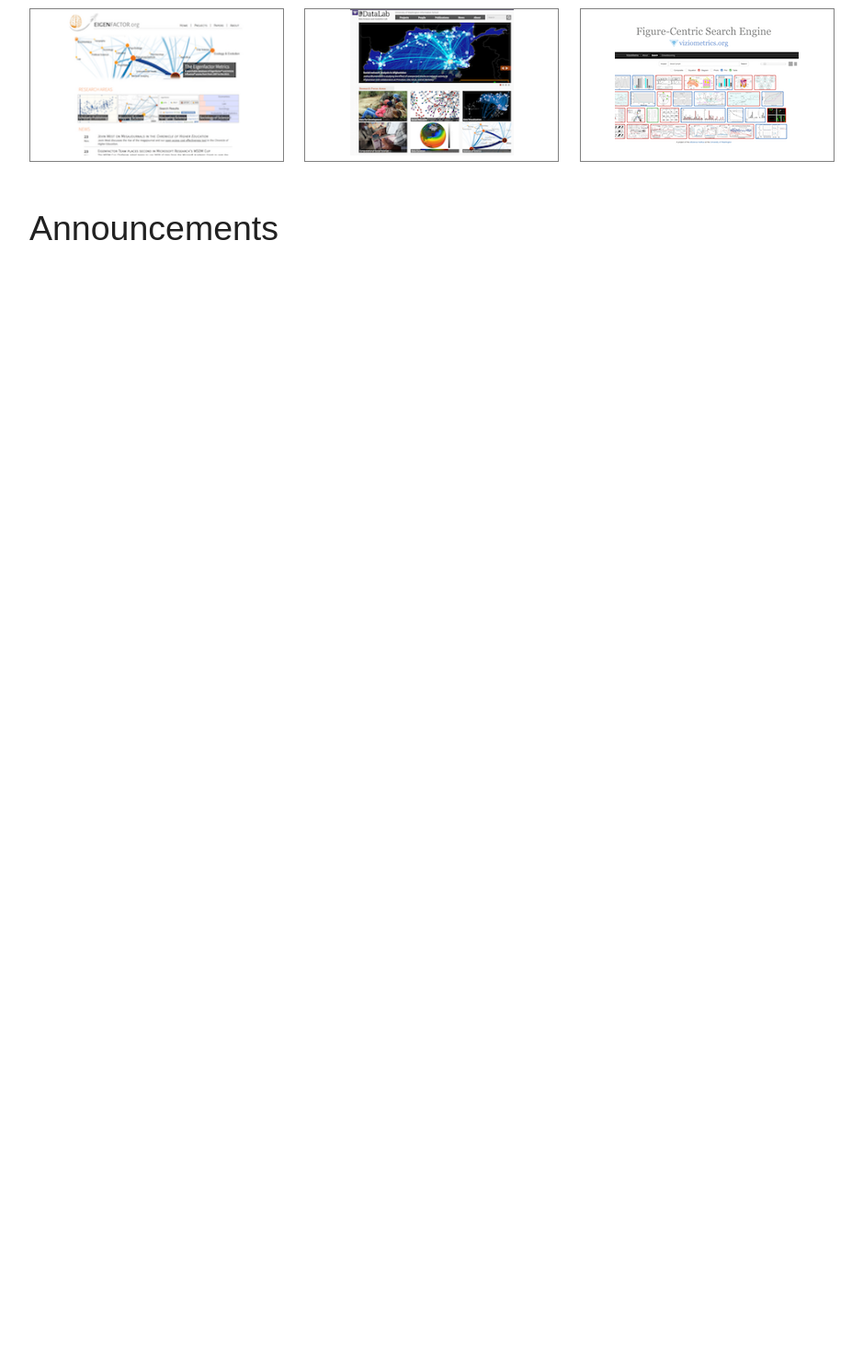
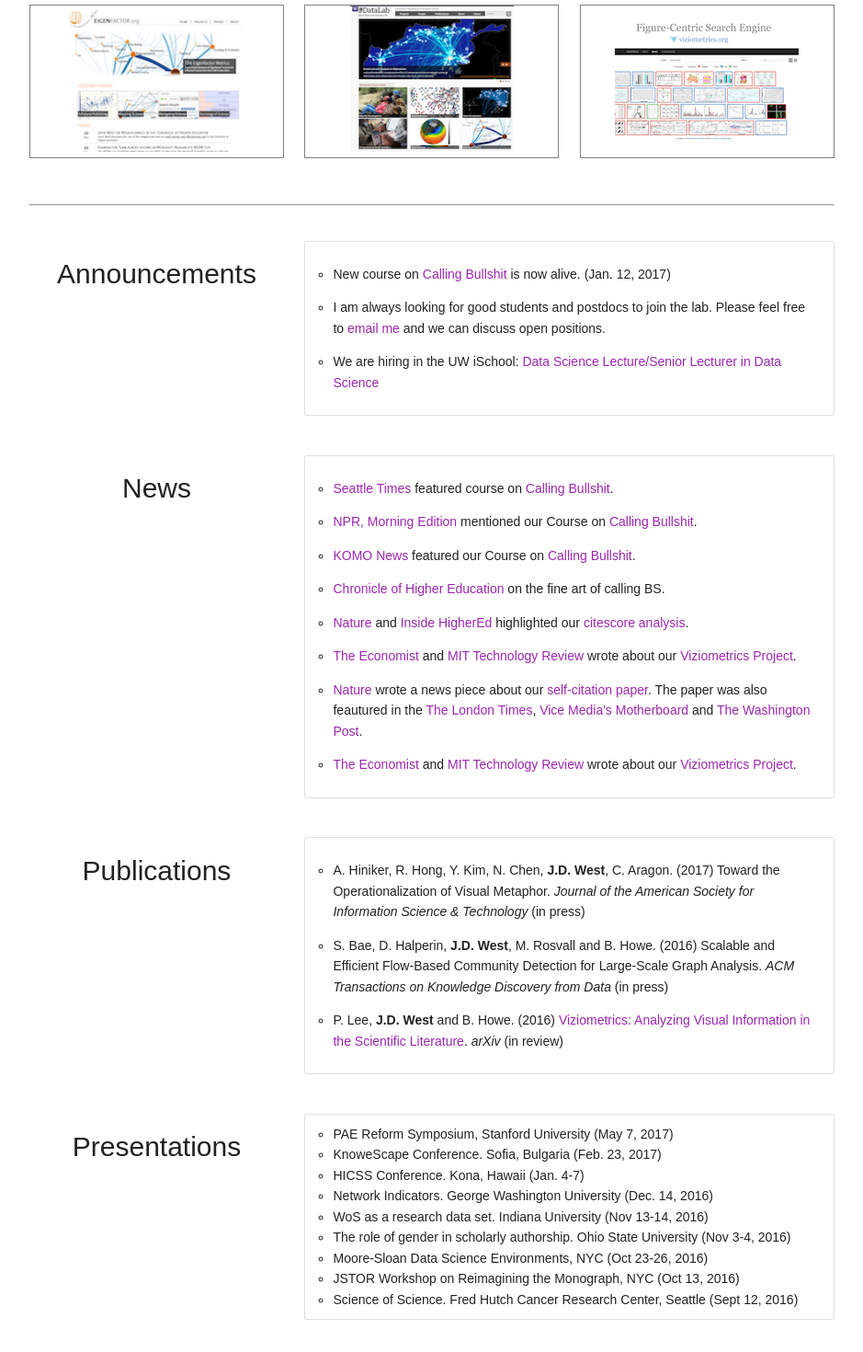
Before and after one commit to FXStrato/jevinsite, a React (Create React App) app: page / in a window 1280 px wide. Shown: the part 614-2084 px from the top of the page at 92% size, without its empty margins (170-1109 px from the left). Before the commit the page ends 928 px from the top, so only its background shows below. Built offline with nearby package versions, Linux system fonts and the light colour scheme; what react-tap-event-plugin would draw is missing.

Commit message:
Home page mostly done, missing footer

```diff
--- a/src/Data.js
+++ b/src/Data.js
@@ -10,7 +10,7 @@ import viziometricsImg from './img/viziometrics.png';
 
 
 //Drawer/tab links navlinks
-const drawerLinks = Immutable.List([{link: '/', body: 'Home'}, {link: '/publications', body: 'Publications'}, {link: '/teaching', body: 'Teaching'}, {link: '/presentations', body: 'Presentations'}, {link: '/bio', body: 'Bio'}, {link: '/cv', body: 'CV'},{link: '/news', body: 'News'}]);
+const drawerLinks = Immutable.List([{link: '/', body: 'Home'}, {link: '/research', body: 'Research'}, {link: '/publications', body: 'Publications'}, {link: '/teaching', body: 'Teaching'}, {link: '/presentations', body: 'Presentations'}, {link: '/bio', body: 'Bio'}, {link: '/cv', body: 'CV'},{link: '/news', body: 'News'}]);
 
 const homeData = Immutable.Map({
   summary: (
@@ -44,13 +44,98 @@ const homeData = Immutable.Map({
       </Col>
     </Row>
   ),
-  announcements: (
-    <Row>
-      <Col s={12}>
-        <h1>Announcements</h1>
-      </Col>
-    </Row>
-  )
+  announcements: [
+    {
+      title: '',
+      body: <p>New course on <a href="http://callingbullshit.org/">Calling Bullshit</a> is now alive. (Jan. 12, 2017)</p>
+    },
+    {
+      title: '',
+      body: <p>I am always looking for good students and postdocs to join the lab. Please feel free to <a href="mailto:jevinw@uw.edu">email me</a> and we can discuss open positions.</p>
+    },
+
+    {
+      title: '',
+      body: <p>We are hiring in the UW iSchool: <a href="https://ischool.uw.edu/about/jobs/faculty">Data Science Lecture/Senior Lecturer in Data Science</a></p>
+    },
+  ],
+  news: [
+    {
+      title: '',
+      body: <p><a href="http://www.seattletimes.com/seattle-news/education/uw-class-on-how-to-spot-fake-data-goes-viral-within-hours/">Seattle Times</a> featured course on <a href="http://callingbullshit.org/">Calling Bullshit</a>.</p>
+    },
+    {
+      title: '',
+      body: <p><a href="http://www.npr.org/2017/01/23/511165485/its-getting-harder-to-sort-out-truth-from-fiction">NPR, Morning Edition</a> mentioned our Course on <a href="http://callingbullshit.org/">Calling Bullshit</a>.</p>
+    },
+    {
+      title: '',
+      body: <p><a href="http://komonews.com/news/local/univeristy-of-washington-course-could-be-lesson-in-bs-literally">KOMO News</a> featured our Course on <a href="http://callingbullshit.org/">Calling Bullshit</a>.</p>
+    },
+    {
+      title: '',
+      body: <p><a href="http://www.chronicle.com/article/The-Fine-Art-of-Sniffing-Out/238907">Chronicle of Higher Education</a> on the fine art of calling BS.</p>
+    },
+    {
+      title: '',
+      body: <p><a href="http://www.nature.com/news/controversial-impact-factor-gets-a-heavyweight-rival-1.21131?WT.ec_id=NATURE-20161215&spMailingID=52992218&spUserID=MjA1NjA1MTczMQS2&spJobID=1062902411&spReportId=MTA2MjkwMjQxMQS2">Nature</a> and <a href="https://www.insidehighered.com/news/2016/12/14/exploring-citescore-elseviers-new-journal-impact-metrics">Inside HigherEd</a> highlighted our <a href="http://www.eigenfactor.org/projects/posts/citescore.php">citescore analysis</a>.</p>
+    },
+    {
+      title: '',
+      body: <p><a href="http://www.economist.com/news/science-and-technology/21700617-scientific-study-importance-diagrams-science-graphic-details">The Economist</a> and <a href="https://www.technologyreview.com/s/601589/the-first-visual-search-engine-for-scientific-diagrams/">MIT Technology Review</a> wrote about our <a href="http://viziometrics.org">Viziometrics Project</a>.</p>
+    },
+    {
+      title: '',
+      body: <p><a href="http://www.nature.com/news/men-cite-themselves-more-than-women-do-1.20176?WT.mc_id=TWT_NatureNews">Nature</a> wrote a news piece about our <a href="http://arxiv.org/abs/1607.00376">self-citation paper</a>. The paper was also feautured in the <a href="http://www.thetimes.co.uk/article/women-academics-trail-men-at-shameless-self-citation-xhb8gmzfs">The London Times</a>, <a href="http://motherboard.vice.com/read/manciting-study-finds-men-cite-their-own-science-papers-more-than-women">Vice Media's Motherboard</a> and <a href="https://www.washingtonpost.com/news/wonk/wp/2016/08/01/new-study-finds-that-men-are-often-their-own-favorite-experts-on-any-given-subject/?tid=sm_tw">The Washington Post</a>.</p>
+    },
+    {
+      title: '',
+      body: <p><a href="http://www.economist.com/news/science-and-technology/21700617-scientific-study-importance-diagrams-science-graphic-details">The Economist</a> and <a href="https://www.technologyreview.com/s/601589/the-first-visual-search-engine-for-scientific-diagrams/">MIT Technology Review</a> wrote about our <a href="http://viziometrics.org">Viziometrics Project</a>.</p>
+    },
+  ],
+  publications: [
+    {
+      title: '',
+      body: <p>A. Hiniker, R. Hong, Y. Kim, N. Chen, <b>J.D. West</b>, C. Aragon. (2017) <span class="papers">Toward the Operationalization of Visual Metaphor</span>. <em>Journal of the American Society for Information Science & Technology</em> (in press)</p>
+    },
+    {
+      title: '',
+      body: <p>S. Bae, D. Halperin, <b>J.D. West</b>, M. Rosvall and B. Howe. (2016) <span class="papers">Scalable and Efficient Flow-Based Community Detection for Large-Scale Graph Analysis</span>. <em>ACM Transactions on Knowledge Discovery from Data</em> (in press)</p>
+    },
+    {
+      title: '',
+      body: <p>P. Lee, <b>J.D. West</b> and B. Howe. (2016) <span class="papers"><a href="https://arxiv.org/abs/1605.04951">Viziometrics: Analyzing Visual Information in the Scientific Literature</a></span>. <em>arXiv</em> (in review)</p>
+    }
+  ],
+  presentations: [
+    {
+      body: <span>PAE Reform Symposium, Stanford University (May 7, 2017)</span>
+    },
+    {
+      body: <span>KnoweScape Conference. Sofia, Bulgaria (Feb. 23, 2017)</span>
+    },
+    {
+      body: <span>HICSS Conference. Kona, Hawaii (Jan. 4-7)</span>
+    },
+    {
+      body: <span>Network Indicators. George Washington University (Dec. 14, 2016)</span>
+    },
+    {
+      body: <span>WoS as a research data set. Indiana University (Nov 13-14, 2016)</span>
+    },
+    {
+      body: <span>The role of gender in scholarly authorship. Ohio State University (Nov 3-4, 2016)</span>
+    },
+    {
+      body: <span>Moore-Sloan Data Science Environments, NYC (Oct 23-26, 2016)</span>
+    },
+    {
+      body: <span>JSTOR Workshop on Reimagining the Monograph, NYC (Oct 13, 2016)</span>
+    },
+    {
+      body: <span>Science of Science. Fred Hutch Cancer Research Center, Seattle (Sept 12, 2016)</span>
+    }
+  ],
 });
 
 export {drawerLinks, homeData};
--- a/src/Home.js
+++ b/src/Home.js
@@ -1,16 +1,116 @@
 import React, { Component } from 'react';
+import {Row, Col, Collection, CollectionItem} from 'react-materialize';
+import _ from 'lodash';
 import {homeData} from './Data';
 
 class Home extends Component {
   render() {
+
+    let announcements = _.map(homeData.get('announcements'), (elem, index) => {
+      return (
+        <li className="collection-li" key={'announcementsitem-' + index}>{elem.body}</li>
+      );
+    })
+
+    // let announcements = _.map(homeData.get('announcements'), (elem, index) => {
+    //   return (
+    //     <TableRow key={"announcement-" + index}>
+    //       <TableRowColumn style={{whiteSpace: 'normal !important'}}>
+    //         {elem.body}
+    //       </TableRowColumn>
+    //     </TableRow>
+    //   );
+    // })
+
+    let news = _.map(homeData.get('news'), (elem, index) => {
+      return (
+        <li className="collection-li" key={'newsitem-' + index}>{elem.body}</li>
+      );
+    })
+
+    let publications = _.map(homeData.get('publications'), (elem, index) => {
+      return (
+        <li className="collection-li" key={'publicationsitem-' + index}>{elem.body}</li>
+      );
+    })
+
+    let presentations = _.map(homeData.get('presentations'), (elem, index) => {
+      return (
+        <li className="collection-li" key={'presentationsitem-' + index}>{elem.body}</li>
+      );
+    })
+
     return (
       <div className="container extra-padding">
         <h1 style={{display: 'none'}}>Home Page</h1>
         <section>{homeData.get('summary')}</section>
-        <br/>
-        <hr/>
+        <br/><hr/>
         <section>{homeData.get('projects')}</section>
-        <section>{homeData.get('announcements')}</section>
+        <br/><hr/><br/>
+        <section>
+          <Row>
+            <Col s={12} m={4}>
+              <h2 className="center-align reduce-bot-margin">Announcements</h2>
+            </Col>
+            <Col s={12} m={8}>
+              <Collection>
+                <CollectionItem>
+                  <ul style={{marginLeft: 10, fontSize: 14}}>
+                    {announcements}
+                  </ul>
+                </CollectionItem>
+              </Collection>
+            </Col>
+          </Row>
+        </section>
+        <section>
+          <Row>
+            <Col s={12} m={4}>
+              <h2 className="center-align reduce-bot-margin">News</h2>
+            </Col>
+            <Col s={12} m={8}>
+              <Collection>
+                <CollectionItem>
+                  <ul style={{marginLeft: 10, fontSize: 14}}>
+                    {news}
+                  </ul>
+                </CollectionItem>
+              </Collection>
+            </Col>
+          </Row>
+        </section>
+        <section>
+          <Row>
+            <Col s={12} m={4}>
+              <h2 className="center-align reduce-bot-margin">Publications</h2>
+            </Col>
+            <Col s={12} m={8}>
+              <Collection>
+                <CollectionItem>
+                  <ul style={{marginLeft: 10, fontSize: 14}}>
+                    {publications}
+                  </ul>
+                </CollectionItem>
+              </Collection>
+            </Col>
+          </Row>
+        </section>
+        <section>
+          <Row>
+            <Col s={12} m={4}>
+              <h2 className="center-align reduce-bot-margin">Presentations</h2>
+            </Col>
+            <Col s={12} m={8}>
+              <Collection>
+                <CollectionItem>
+                  <ul style={{marginLeft: 10, fontSize: 14}}>
+                    {presentations}
+                  </ul>
+                </CollectionItem>
+              </Collection>
+            </Col>
+          </Row>
+        </section>
       </div>
     );
   }
--- a/src/index.css
+++ b/src/index.css
@@ -9,11 +9,44 @@ h1 {
 }
 
 h2 {
-    font-size: 2.25rem !important;
+    font-size: 2.0rem !important;
 }
 
 h3 {
     font-size: 1.5rem !important;
+}
+
+a {
+    text-decoration: none;
+    color: #9C27B0 !important;
+    animation: a-color-back 0.25s;
+}
+
+a:hover {
+    animation: a-color 0.25s;
+    color: #F57C00 !important;
+}
+
+@keyframes a-color {
+    from {
+        color: #9C27B0;
+    }
+    to {
+        color: #F57C00;
+    }
+}
+
+@keyframes a-color-back {
+    from {
+        color: #F57C00;
+    }
+    to {
+        color: #9C27B0;
+    }
+}
+
+.collection-li {
+    list-style-type: circle !important;
 }
 
 .extra-padding {
```
